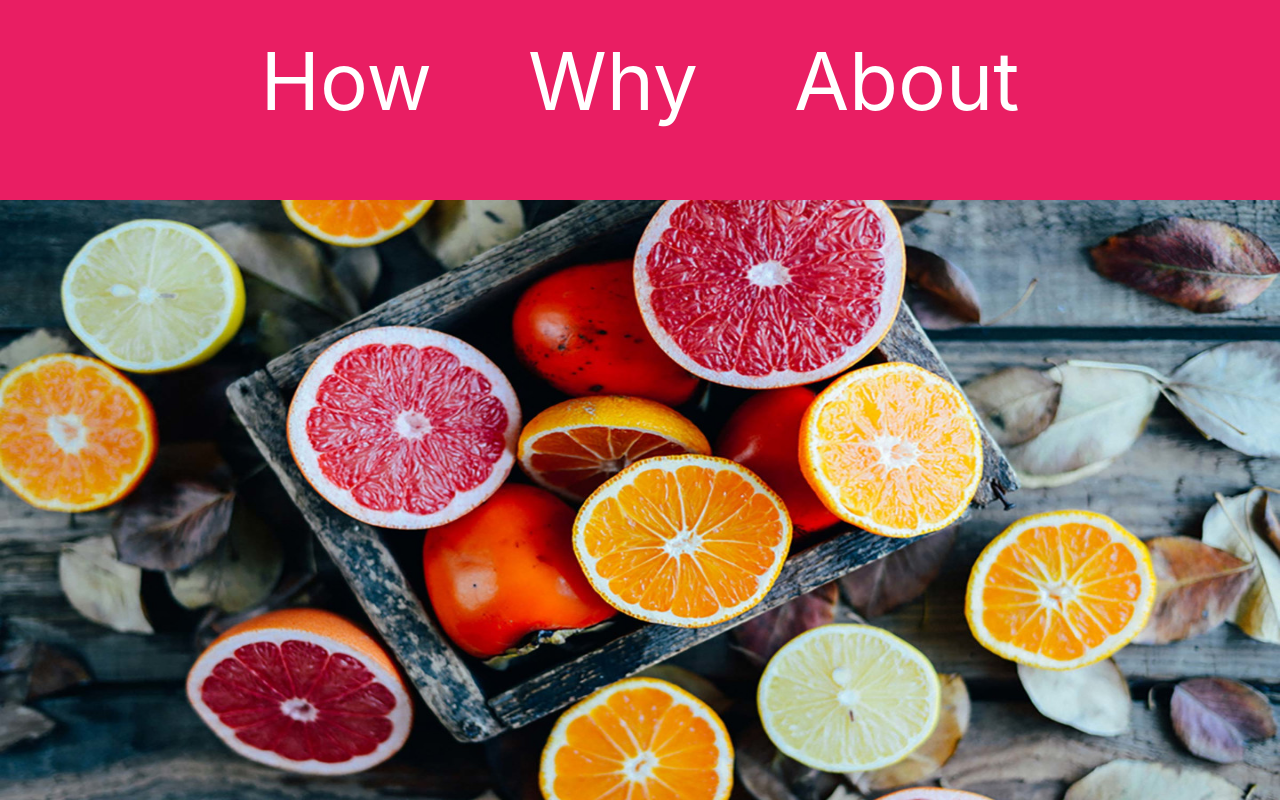
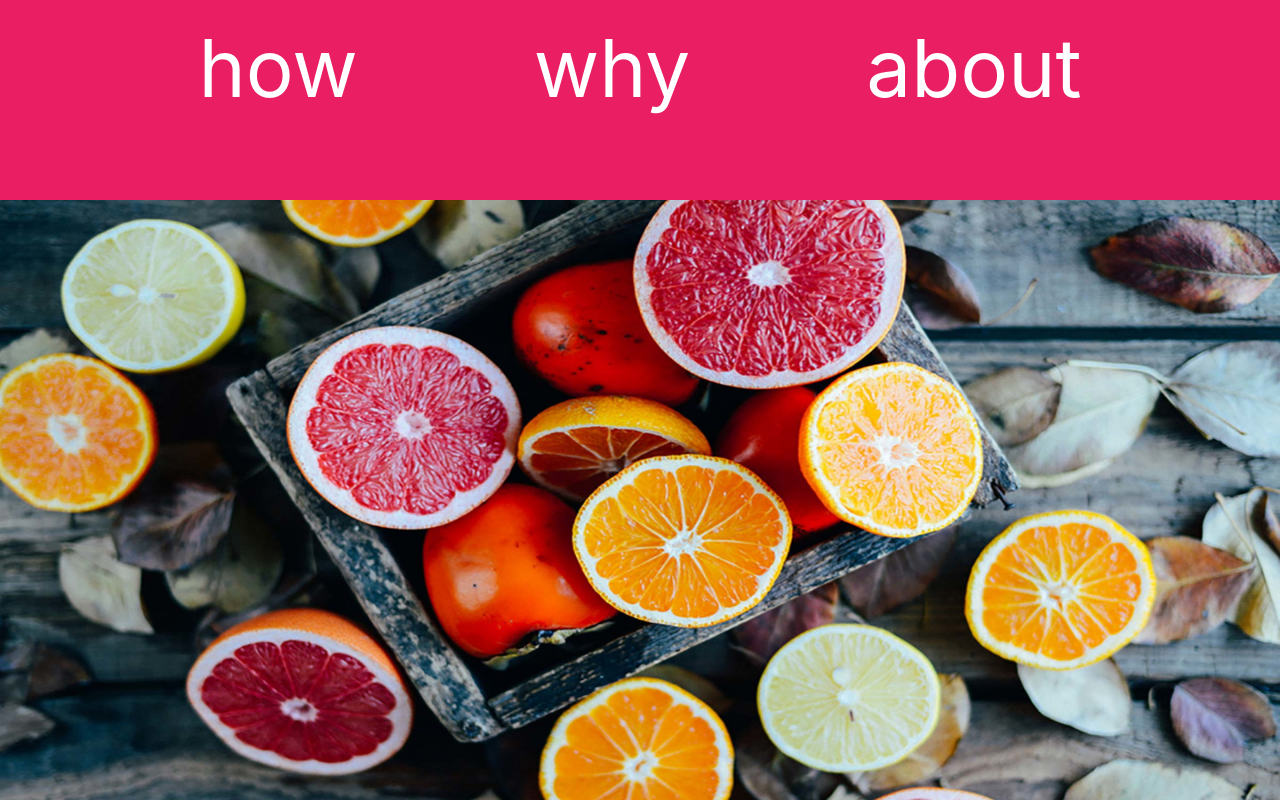
Before and after one commit to Daniel7842900/superRipe, a React (Create React App) app: page /recipes in a window 1280 px wide. Shown: the top 800 px of the page. Built offline with nearby package versions, Linux system fonts and the light colour scheme.

Commit message:
navbar and navbar css changed using react bootstrap

```diff
--- a/src/components/header/navBar/NavBar.css
+++ b/src/components/header/navBar/NavBar.css
@@ -1,33 +1,28 @@
 /* header (including navigation bar) style */
+
+.nav-bar {
+  width: 100%;
+  height: 25vh;
+  top: 0;
+  text-align: center;
+}
 
 .nav {
   height: 100%;
-  height: 25vh;
-  top: 0;
-}
-
-.nav-bar {
-  height: 100%;
+  width: 100%;
   background-color: #e91e63;
-  text-align: center;
-}
-
-ul {
   display: inline-flex;
   list-style-type: none;
-  margin: 0;
-  padding: 0;
-  padding-top: 2em;
+  font-size: 5em;
 }
 
 .nav-cat {
-  padding-left: 3em;
-  padding-right: 3em;
+  padding-left: 1em;
+  padding-right: 1em;
 }
 
-.nav-cat a {
-  color: white;
-  text-decoration: none;
-  font-size: 5em;
+.nav-link {
+  color: white !important;
 }
+
 /* End - header (including navigation bar) style */
--- a/src/components/header/navBar/NavBar.jsx
+++ b/src/components/header/navBar/NavBar.jsx
@@ -1,25 +1,23 @@
 import React, { Component } from "react";
-import { NavHashLink } from "react-router-hash-link";
+import { Navbar, Nav } from "react-bootstrap";
 import "./NavBar.css";
 
 class NavBar extends Component {
   render() {
     return (
-      <div className="nav">
-        <div className="nav-bar">
-          <ul>
-            <li className="nav-cat">
-              <NavHashLink to="/#how">How</NavHashLink>
-            </li>
-            <li className="nav-cat">
-              <NavHashLink to="/#why">Why</NavHashLink>
-            </li>
-            <li className="nav-cat">
-              <NavHashLink to="/#about">About</NavHashLink>
-            </li>
-          </ul>
-        </div>
-      </div>
+      <Navbar className="nav-bar p-0">
+        <Nav className="nav justify-content-center m-0 p-0" as="ul">
+          <Nav.Item as="li" className="nav-cat">
+            <Nav.Link href="#how">how</Nav.Link>
+          </Nav.Item>
+          <Nav.Item as="li" className="nav-cat">
+            <Nav.Link href="#why">why</Nav.Link>
+          </Nav.Item>
+          <Nav.Item as="li" className="nav-cat">
+            <Nav.Link href="#about">about</Nav.Link>
+          </Nav.Item>
+        </Nav>
+      </Navbar>
     );
   }
 }
--- a/src/components/recipeCard/RecipeCard.jsx
+++ b/src/components/recipeCard/RecipeCard.jsx
@@ -16,9 +16,9 @@ class RecipeCard extends Component {
           </div>
           <h2 id="recipe-name">recipe name</h2>
           <div className="recipe-main-div">
-            <p1 id="prep-time"></p1>
+            <p id="prep-time"></p>
             <br />
-            <p1 id="craft-time"></p1>
+            <p id="craft-time"></p>
             <h4>Ingredients</h4>
             <ul id="ingredients"></ul>
             <h4>Direction</h4>
--- a/src/index.js
+++ b/src/index.js
@@ -4,6 +4,7 @@ import { BrowserRouter } from "react-router-dom";
 import App from "./App";
 import reportWebVitals from "./reportWebVitals";
 import "./index.css";
+import "bootstrap/dist/css/bootstrap.min.css";
 
 ReactDOM.render(
   <React.StrictMode>
```
Also changed, not shown: 1 other file (tests, documents, lock files or other folders).
